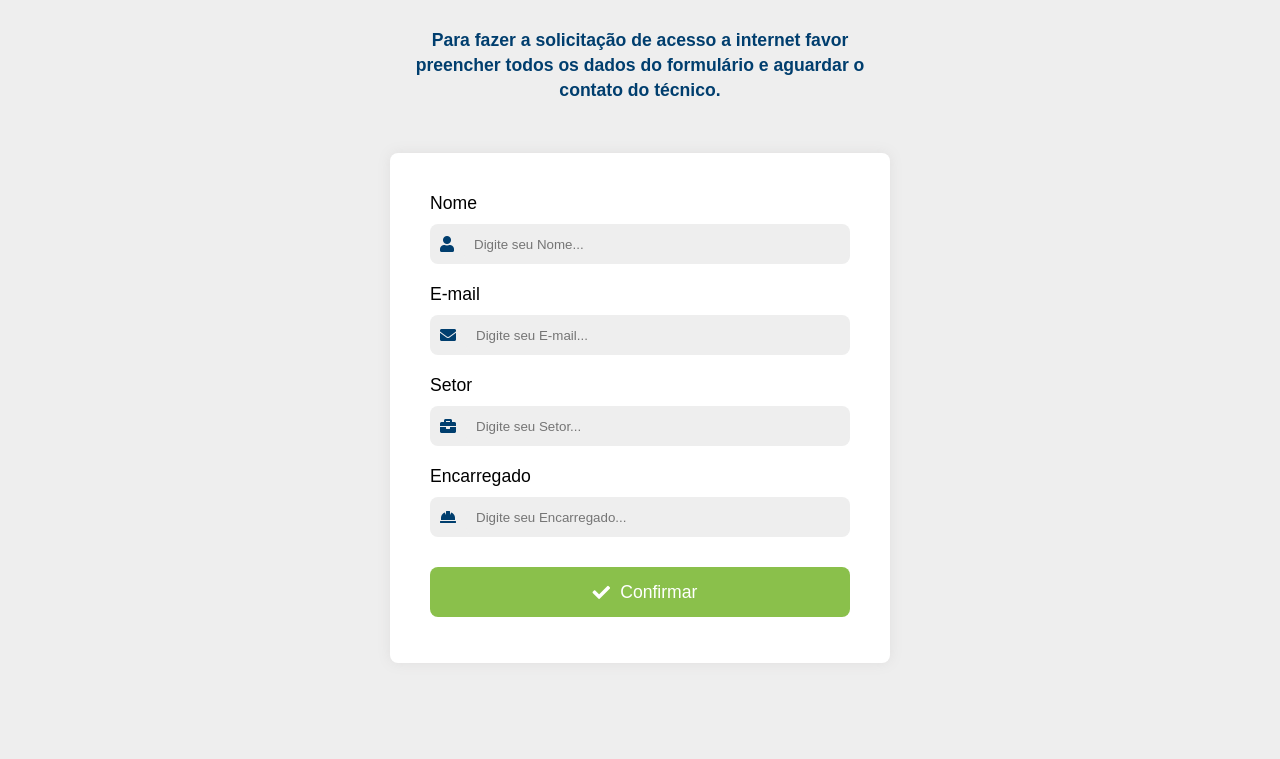
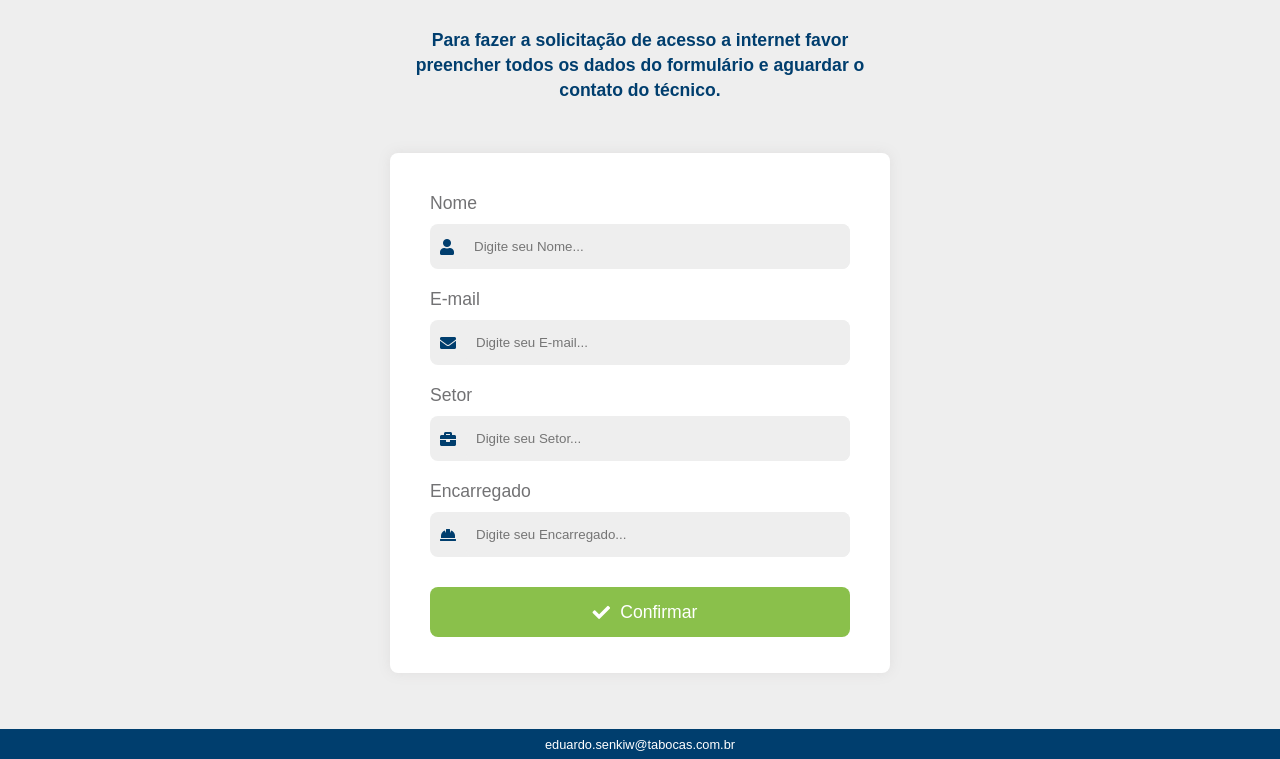
Before and after one commit to Czpla/form-tabocas, a website: page front-end/index.html in a window 1280 px wide. Shown: the part 178-937 px from the top of the page. Before the commit the page ends 891 px from the top, so only its background shows below. Drawn offline with Linux system fonts and the light colour scheme.

Commit message:
change css

```diff
--- a/front-end/css/style.css
+++ b/front-end/css/style.css
@@ -3,7 +3,12 @@
     font-family: Arial, Helvetica, sans-serif;
 }
 
+html {
+    min-height: 100vh;
+}
+
 body {
+    min-height: 100%;
     background-color: rgb(238, 238, 238);
     margin: 0;
 }
@@ -34,9 +39,9 @@ body {
 }
 
 .container-center {
-    margin: 0 auto 50px auto;
+    margin: 0 auto 56px auto;
     max-width: 500px;
-    height: 510px;
+    height: 520px;
     background-color: #fff;
     box-shadow: 0 0 0.8em rgb(223, 222, 222);
     border-radius: 8px;
@@ -47,11 +52,12 @@ body {
     margin-bottom: 10px;
     font-size: 1.1em;
     font-weight: 400;
+    color: rgb(114, 114, 116);
 }
 
 .input {
     background-color: rgb(238, 238, 238);
-    height: 40px;
+    height: 45px;
     display: flex;
     align-items: center;
     border-radius: 8px;
@@ -60,6 +66,7 @@ body {
 
 .input input {
     width: 100%;
+    height: 100%;
     outline: none;
     border: none;
     padding: 10px;
@@ -98,6 +105,21 @@ body {
     background-color: #89c04bb4;
 }
 
+footer {
+    height: 30px;
+    width: 100%;
+    background-color: #003E6E;
+    display: flex;
+    justify-content: center;
+    align-items: center;
+}
+
+footer a {
+    text-decoration: none;
+    color: #fff;
+    font-size: 0.8em;
+}
+
 @media (max-width: 545px) {
     .container-center {
         width: 450px;
--- a/front-end/index.html
+++ b/front-end/index.html
@@ -45,8 +45,11 @@
             <i class="fas fa-hard-hat"></i>
             <input type="text" placeholder="Digite seu Encarregado...">
         </div>
-        <button class="confirm"><i class="fas fa-check"></i>Confirmar</button>
+        <button class="confirm"><i class="fas fa-check"></i><span>Confirmar</span></button>
     </div>
+    <footer>
+        <a href="mailto:eduardo.senkiw@tabocas.com.br">eduardo.senkiw@tabocas.com.br</a>
+    </footer>
 </body>
 
 </html>
```
